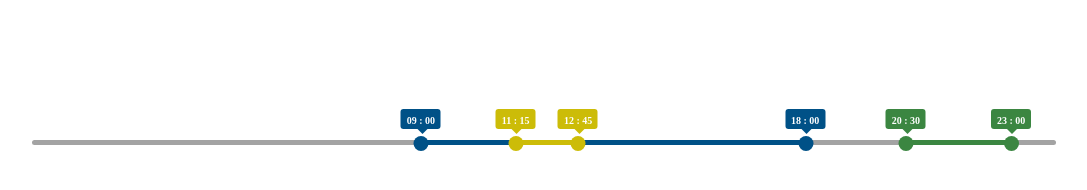
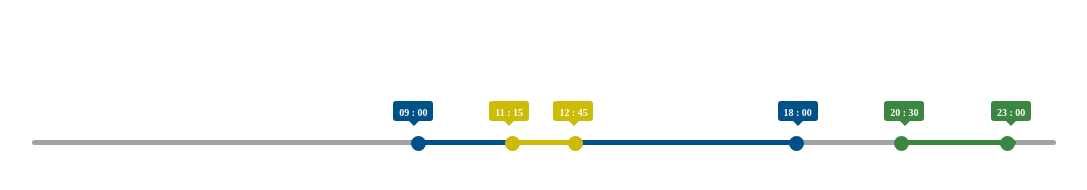
Before and after one commit to pavan109719/timeSlider, a plain HTML site: page time-slider/index.html in a window 1280 px wide. Shown: the whole page, without its empty margins (48-1135 px from the left). Drawn offline with Linux system fonts and the light colour scheme.

Commit message:
Update style.css

```diff
--- a/time-slider/style.css
+++ b/time-slider/style.css
@@ -41,27 +41,11 @@
     position: absolute;
     width: 15px;
     height: 15px;
-    background: red;
+    /* background: red; */
     border-radius: 50%;
-    transform: translate(-5px,-10px);
+    /* transform: translate(-5px,-10px); */
 }
-/* .flag{
-    width: 40px;
-    height: 20px;
-    position: absolute;
-    top: -6.2px;
-    margin-top: -28px;
-    margin-left: -15px;
-    border-radius: 3px;
-    background: #005187;
-    z-index: 5;
-    font-size: 10px;
-    font-weight: 700;
-    color: #FFFFFF;
-    padding-left: 8px;
-    padding-top: 6px;
-    text-align: center;
-} */
+
 .hoverflag{
     width: 40px;
     height: 20px;
@@ -84,7 +68,7 @@
     height: 20px;
     position: absolute;
     top: 1px;
-    margin-top: -28px;
+    margin-top: -40px;
     margin-left: -63px;
     border-radius: 3px;
     background: #005187;
@@ -96,12 +80,30 @@
     padding-top: 6px;
     text-align: center;
 }
+.hoverflag1{
+    width: 40px;
+    height: 20px;
+    position: absolute;
+    top: 1px;
+    margin-top: -40px;
+    margin-left: -63px;
+    border-radius: 3px;
+    background: #005187;
+    z-index: 5;
+    font-size: 10px;
+    font-weight: 700;
+    color: #FFFFFF;
+    padding-left: 6px;
+    padding-top: 6px;
+    text-align: center;
+}
+
 .hoverflag2{
     width: 40px;
     height: 20px;
     position: absolute;
     top: 1px;
-    margin-top: -28px;
+    margin-top: -40px;
     margin-left: -63px;
     border-radius: 3px;
     background: #ccbc08;
@@ -118,7 +120,7 @@
     height: 20px;
     position: absolute;
     top: 1px;
-    margin-top: -28px;
+    margin-top: -40px;
     margin-left: -63px;
     border-radius: 3px;
     background: #3b8641;
@@ -130,23 +132,10 @@
     padding-top: 6px;
     text-align: center;
 }
-.flag::after{
+.hoverflag1::after{
     content: "";
     position: relative;
     left:-19px;
-    top:14px;
-    width: 0;
-    height: 0;
-    /* background: #005187; */
-    border-top: #005187;
-    border-left: 5px solid transparent;
-    border-right: 5px solid transparent;
-    z-index: -5;
-}
-.hoverflag1::after{
-    content: "";
-    position: relative;
-    left:-18px;
     top:19px;
     width: 0;
     height: 0;
@@ -159,7 +148,7 @@
 .hoverflag2::after{
     content: "";
     position: relative;
-    left:-18px;
+    left:-19px;
     top:19px;
     width: 0;
     height: 0;
@@ -171,7 +160,7 @@
 .hoverflag3::after{
     content: "";
     position: relative;
-    left:-18px;
+    left:-19px;
     top:19px;
     width: 0;
     height: 0;
@@ -181,71 +170,97 @@
     border-top: 5px solid #3b8641;
     z-index: -5;
 }
-#select-1{
-    left: 10%;
-    background: #005187;
-    transform: translate(-2.5px,-4px);
-}
-#select-2{
-    left: 20%;
-    background: #005187;
-    transform: translate(-2.5px,-4px);
-}
-#select-3{
-    left: 30%;
-    background: #ccbc08;
-    transform: translate(-3.5px,-4px);
-}
-#select-4{
-    left: 40%;
-    background: #ccbc08;
-    transform: translate(-5.5px,-4px);
-}
-#select-5{
-    left:50%;
-    background: #3b8641;
-    transform: translate(-8.5px,-4px);
-}
-#select-6{
-    left: 60%;
-    background: #3b8641;
-    transform: translate(-10px,-4px);
-}
+
 input[type=range]{
     position: absolute;
     pointer-events: none;
-    /* -webkit-appearance: none; */
-    background: blanchedalmond;
+    -webkit-appearance: none;
+    /* background: #a3a3a3; */
     top:116px;
     z-index: 2;
-    opacity: 0;
+    /* opacity: 0; */
 }
-input[type=range]::-webkit-slider-thumb{
+#sc1::-webkit-slider-thumb , #sc2::-webkit-slider-thumb{
     pointer-events: all;
     -webkit-appearance: none;
-    width: 20px;
-    height: 20px;
+    background: #005187;
+    /* border:2px solid black; */
+    border-radius: 50%;
+    width: 15px;
+    height: 15px;
+    top:0px;
+    position: relative;
+    cursor: pointer;
 }
-input[type=range]::-ms-thumb{
+#sc1::-ms-thumb , #sc2::-ms-thumb{
     pointer-events: all;
     -webkit-appearance: none;
-    width: 20px;
-    height: 20px;
+    background: #005187;
+    /* border:2px solid black; */
+    top:0px;
+    width: 15px;
+    height: 15px;
+    cursor: pointer;
+}
+#sc3::-webkit-slider-thumb , #sc4::-webkit-slider-thumb{
+    pointer-events: all;
+    -webkit-appearance: none;
+    background: #ccb908;
+    /* border:2px solid black; */
+    border-radius: 50%;
+    width: 15px;
+    height: 15px;
+    top:0px;
+    position: relative;
+    cursor: pointer;
+}
+#sc3::-ms-thumb , #sc4::-ms-thumb{
+    pointer-events: all;
+    -webkit-appearance: none;
+    background: #ccbc08;
+    /* border:2px solid black; */
+    top:0px;
+    width: 15px;
+    height: 15px;
+    cursor: pointer;
+}
+#sc5::-webkit-slider-thumb , #sc6::-webkit-slider-thumb{
+    pointer-events: all;
+    -webkit-appearance: none;
+    background: #3b8641;
+    /* border:2px solid black; */
+    border-radius: 50%;
+    width: 15px;
+    height: 15px;
+    top:0px;
+    position: relative;
+    cursor: pointer;
+}
+#sc5::-ms-thumb , #sc6::-ms-thumb{
+    pointer-events: all;
+    -webkit-appearance: none;
+    background: #3b8641;
+    /* border:2px solid black; */
+    top:0px;
+    width: 15px;
+    height: 15px;
+    cursor: pointer;
 }
 input[type=range]::-ms-track{
     position: absolute;
     pointer-events: none;
     -webkit-appearance: none;
     z-index: 2;
-    /* opacity: 0; */
+    opacity: 0;
 }
+
 #range1{
     position: absolute;
     z-index: 2;
     top: -20px;
     bottom: 0;
     height: 5px;
-    /* border-radius: 5px; */
+    border-radius: 2.5px;
     background: #005187;
 }
 #range2{
@@ -254,7 +269,7 @@ input[type=range]::-ms-track{
     top: -20px;
     bottom: 0;
     height: 5px;
-    /* border-radius: 5px; */
+    border-radius: 2.5px;
     background: #ccbc08;
 }
 #range3{
@@ -263,7 +278,7 @@ input[type=range]::-ms-track{
     top: -20px;
     bottom: 0;
     height: 5px;
-    /* border-radius: 5px; */
+    border-radius: 2.5px;
     background: #3b8641;
 }
 .timeline{
```
